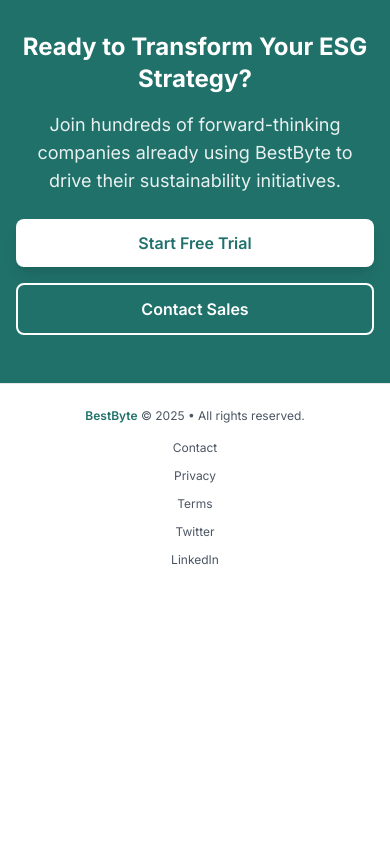
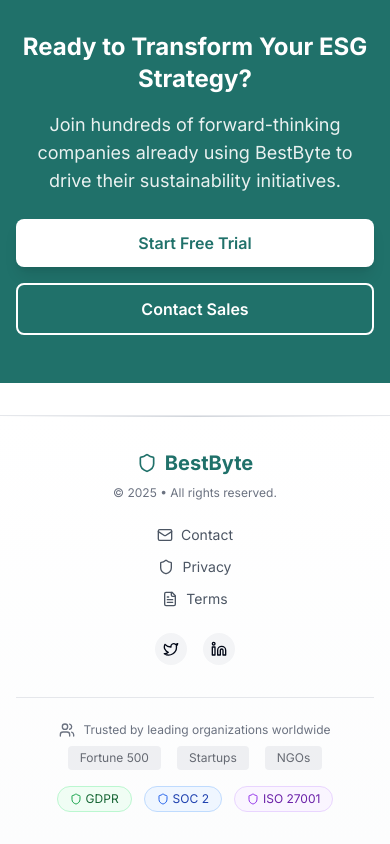
Before and after one commit to ChingizMammadov/bestbyte-esg-vision, a React (Vite) app: page /about in a window 390 px wide. Shown: the part 2671-3515 px from the top of the page. Before the commit the page ends 3263 px from the top, so only its background shows below. Built offline with nearby package versions, Linux system fonts and the light colour scheme.

Commit message:
Enhance footer and CTA section
Implement a responsive, modern footer and call-to-action section with bold branding, social icons, accessible links, and trust badges. Add animations, spacing, and micro-interactions for a cohesive and secure user experience.

```diff
--- a/src/components/Footer.tsx
+++ b/src/components/Footer.tsx
@@ -1,19 +1,112 @@
 
 import React from "react";
+import { Shield, Twitter, Linkedin, Mail, FileText, Users } from "lucide-react";
 
 export const Footer = () => (
-  <footer className="w-full border-t border-gray-200 bg-white/80">
-    <div className="container flex flex-col md:flex-row justify-between items-center py-6 md:py-8 gap-4 md:gap-0 text-xs md:text-sm text-gray-600">
-      <div className="text-center md:text-left">
-        <span className="font-semibold text-primary">BestByte</span> &copy; {new Date().getFullYear()} • All rights reserved.
+  <footer className="w-full border-t border-gray-200 bg-gradient-to-b from-white to-gray-50/50 mt-8">
+    {/* Divider Line */}
+    <div className="w-full h-px bg-gradient-to-r from-transparent via-gray-300 to-transparent"></div>
+
+    <div className="container mx-auto px-4 py-8 md:py-10">
+      {/* Main Footer Content */}
+      <div className="flex flex-col md:flex-row justify-between items-center gap-6 md:gap-0">
+
+        {/* Branding and Copyright */}
+        <div className="text-center md:text-left">
+          <div className="flex items-center justify-center md:justify-start gap-2 mb-2">
+            <Shield className="w-5 h-5 text-primary" />
+            <span className="font-bold text-xl text-primary">BestByte</span>
+          </div>
+          <p className="text-xs text-gray-500">
+            &copy; {new Date().getFullYear()} • All rights reserved.
+          </p>
+        </div>
+
+        {/* Navigation Links */}
+        <nav className="flex flex-col md:flex-row items-center gap-4 md:gap-8">
+          <div className="flex flex-col md:flex-row items-center gap-3 md:gap-6">
+            <a
+              href="mailto:hello@bestbyte.com"
+              className="flex items-center gap-2 text-sm text-gray-600 hover:text-primary transition-colors duration-200 hover:underline underline-offset-4"
+              aria-label="Contact us via email"
+            >
+              <Mail className="w-4 h-4" />
+              Contact
+            </a>
+            <a
+              href="/privacy"
+              className="flex items-center gap-2 text-sm text-gray-600 hover:text-primary transition-colors duration-200 hover:underline underline-offset-4"
+            >
+              <Shield className="w-4 h-4" />
+              Privacy
+            </a>
+            <a
+              href="/terms"
+              className="flex items-center gap-2 text-sm text-gray-600 hover:text-primary transition-colors duration-200 hover:underline underline-offset-4"
+            >
+              <FileText className="w-4 h-4" />
+              Terms
+            </a>
+          </div>
+
+          {/* Social Links */}
+          <div className="flex items-center gap-4 pt-2 md:pt-0">
+            <a
+              href="https://twitter.com/"
+              target="_blank"
+              rel="noopener noreferrer"
+              className="p-2 rounded-full bg-gray-100 hover:bg-primary hover:text-white transition-all duration-200 hover:scale-105"
+              aria-label="Follow us on Twitter"
+            >
+              <Twitter className="w-4 h-4" />
+            </a>
+            <a
+              href="https://linkedin.com/"
+              target="_blank"
+              rel="noopener noreferrer"
+              className="p-2 rounded-full bg-gray-100 hover:bg-primary hover:text-white transition-all duration-200 hover:scale-105"
+              aria-label="Connect with us on LinkedIn"
+            >
+              <Linkedin className="w-4 h-4" />
+            </a>
+          </div>
+        </nav>
       </div>
-      <nav className="flex flex-col md:flex-row items-center gap-3 md:gap-6">
-        <a href="mailto:hello@bestbyte.com" className="hover:text-primary transition-colors">Contact</a>
-        <a href="/privacy" className="hover:text-primary transition-colors">Privacy</a>
-        <a href="/terms" className="hover:text-primary transition-colors">Terms</a>
-        <a href="https://twitter.com/" target="_blank" className="hover:text-primary transition-colors">Twitter</a>
-        <a href="https://linkedin.com/" target="_blank" className="hover:text-primary transition-colors">LinkedIn</a>
-      </nav>
+
+      {/* Trust Badges and Certifications */}
+      <div className="mt-8 pt-6 border-t border-gray-200">
+        <div className="flex flex-col md:flex-row items-center justify-between gap-4">
+
+          {/* Social Proof */}
+          <div className="text-center md:text-left">
+            <p className="text-xs text-gray-500 mb-2 flex items-center justify-center md:justify-start gap-2">
+              <Users className="w-4 h-4" />
+              Trusted by leading organizations worldwide
+            </p>
+            <div className="flex items-center justify-center md:justify-start gap-4 opacity-60">
+              <div className="bg-gray-200 rounded px-3 py-1 text-xs font-medium">Fortune 500</div>
+              <div className="bg-gray-200 rounded px-3 py-1 text-xs font-medium">Startups</div>
+              <div className="bg-gray-200 rounded px-3 py-1 text-xs font-medium">NGOs</div>
+            </div>
+          </div>
+
+          {/* Certification Badges */}
+          <div className="flex items-center gap-3">
+            <div className="flex items-center gap-1 bg-green-50 border border-green-200 rounded-full px-3 py-1">
+              <Shield className="w-3 h-3 text-green-600" />
+              <span className="text-xs font-medium text-green-800">GDPR</span>
+            </div>
+            <div className="flex items-center gap-1 bg-blue-50 border border-blue-200 rounded-full px-3 py-1">
+              <Shield className="w-3 h-3 text-blue-600" />
+              <span className="text-xs font-medium text-blue-800">SOC 2</span>
+            </div>
+            <div className="flex items-center gap-1 bg-purple-50 border border-purple-200 rounded-full px-3 py-1">
+              <Shield className="w-3 h-3 text-purple-600" />
+              <span className="text-xs font-medium text-purple-800">ISO 27001</span>
+            </div>
+          </div>
+        </div>
+      </div>
     </div>
   </footer>
 );
--- a/src/pages/SignUp.tsx
+++ b/src/pages/SignUp.tsx
@@ -1,4 +1,3 @@
-
 import { Navbar } from "@/components/Navbar";
 import { Footer } from "@/components/Footer";
 import { ChatbotWidget } from "@/components/ChatbotWidget";
@@ -18,6 +17,7 @@ import { AccountSecuritySection } from "@/components/signup/AccountSecuritySecti
 import { ESGPreferencesSection } from "@/components/signup/ESGPreferencesSection";
 import { TermsSection } from "@/components/signup/TermsSection";
 import { SuccessScreen } from "@/components/signup/SuccessScreen";
+import { Shield, User } from "lucide-react";
 
 const formSchema = z.object({
   companyName: z.string().min(1, {
@@ -182,16 +182,38 @@ export default function SignUp() {
 
                 <TermsSection control={form.control} />
 
-                <Button type="submit" className="w-full h-12 text-sm" disabled={form.formState.isSubmitting}>
+                {/* Enhanced CTA Button */}
+                <Button
+                  type="submit"
+                  className="w-full h-12 text-sm font-semibold rounded-lg shadow-lg hover:shadow-xl transition-all duration-300 hover:-translate-y-0.5 animate-fade-in"
+                  disabled={form.formState.isSubmitting}
+                >
+                  <Shield className="w-4 h-4 mr-2" />
                   {form.formState.isSubmitting ? "Creating Account..." : "Start Your ESG Journey"}
                 </Button>
 
+                {/* Enhanced Account Prompt */}
                 <div className="text-center pt-4 border-t">
-                  <p className="text-sm text-gray-600">
+                  <p className="text-sm text-gray-600 flex items-center justify-center gap-2">
+                    <User className="w-4 h-4" />
                     Already have an account?{" "}
-                    <Link to="/login" className="text-primary font-semibold hover:underline">
+                    <Link to="/login" className="text-primary font-semibold hover:underline underline-offset-4 transition-all duration-200">
                       Sign in here
                     </Link>
+                  </p>
+                </div>
+
+                {/* Trust Box */}
+                <div className="bg-green-50 border border-green-200 rounded-lg p-3 mt-4 animate-fade-in">
+                  <div className="flex items-center gap-2 text-sm text-green-800">
+                    <Shield className="w-4 h-4 text-green-600" />
+                    <span className="font-medium">Your data is secure</span>
+                  </div>
+                  <p className="text-xs text-green-700 mt-1">
+                    GDPR compliant • Enterprise-grade encryption • SOC 2 certified
+                    <button className="ml-2 text-primary hover:underline font-medium">
+                      Learn more
+                    </button>
                   </p>
                 </div>
               </form>
```
